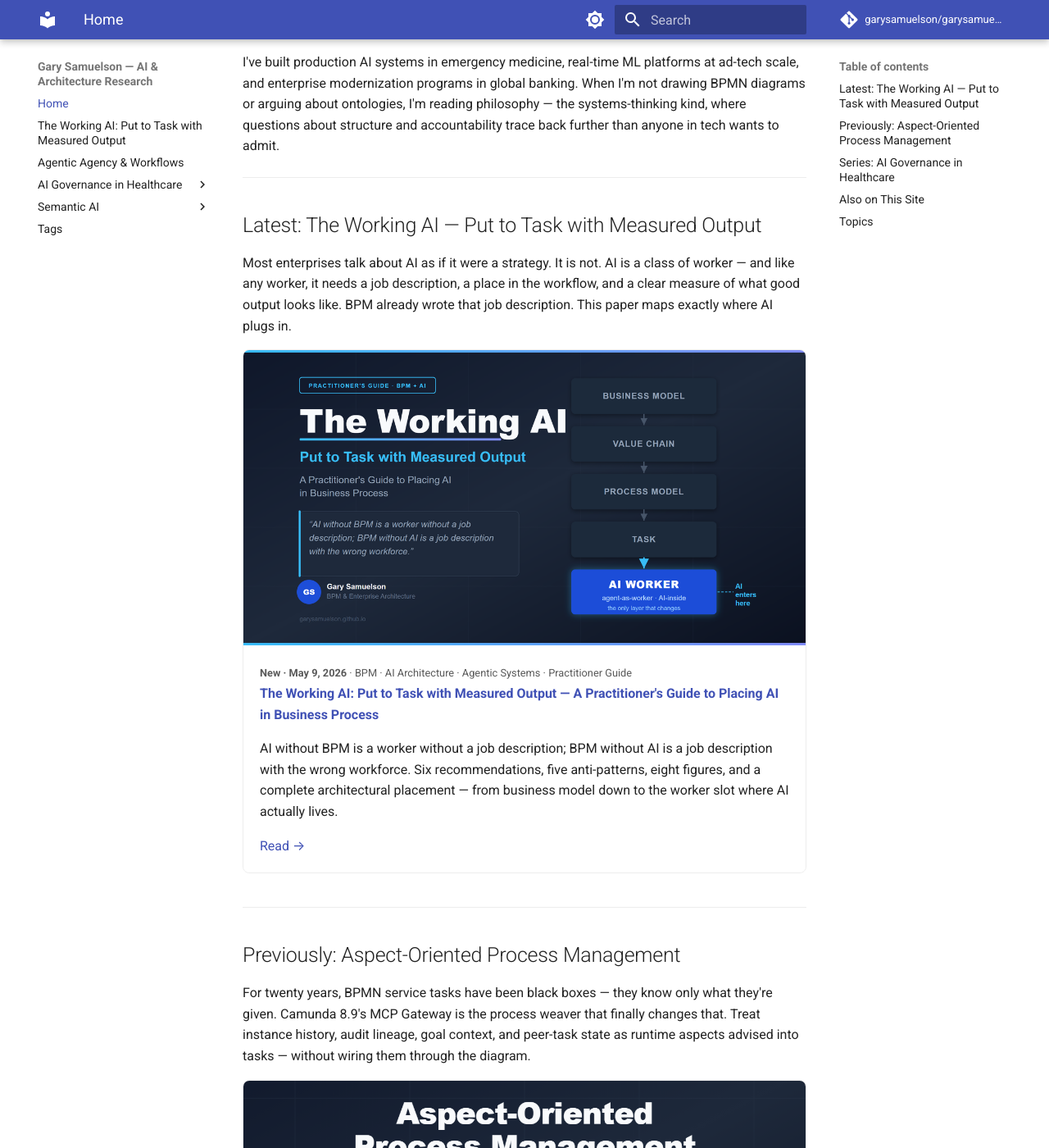
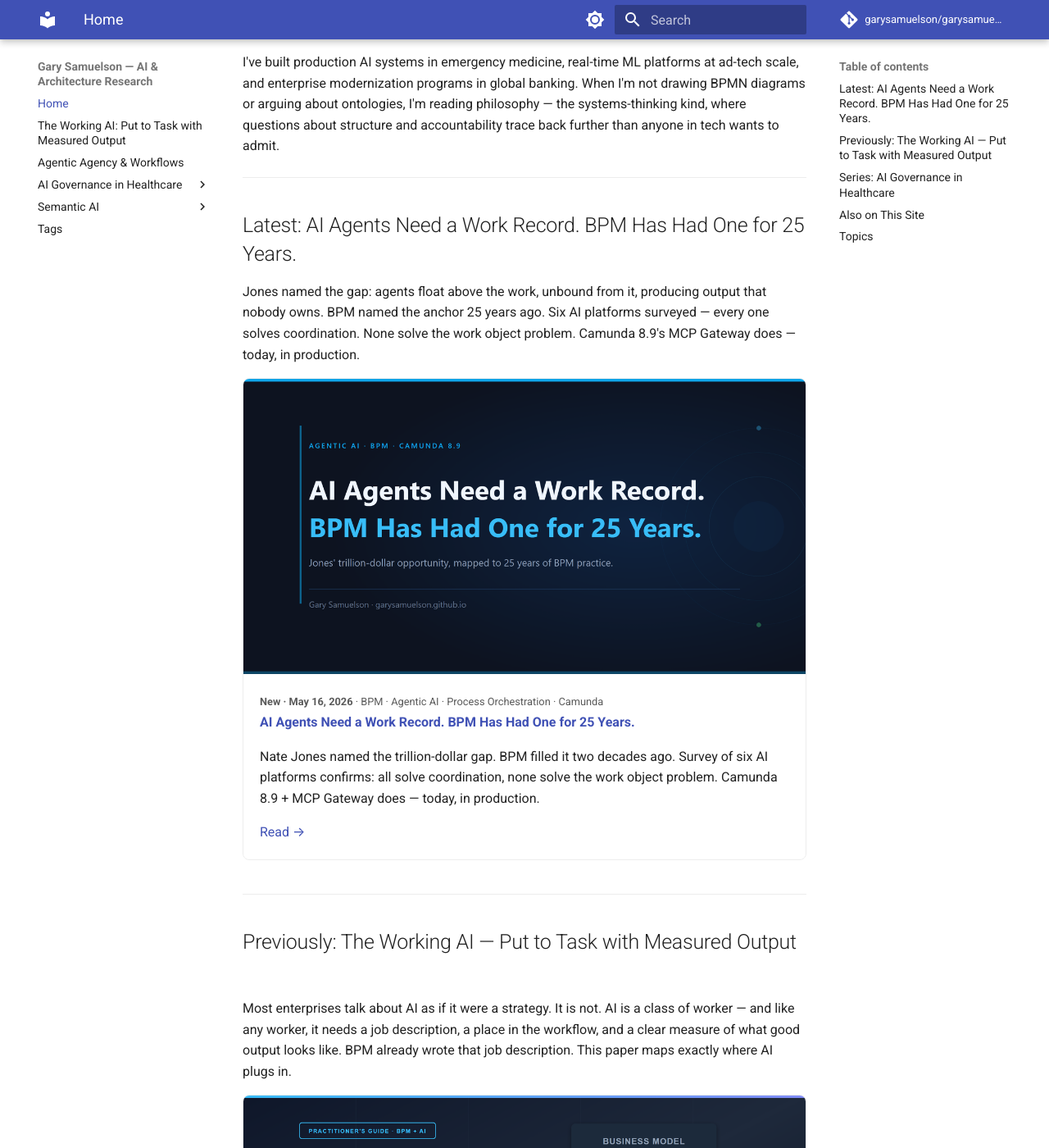
Before and after one commit to garysamuelson/garysamuelson.github.io, an MkDocs documentation site: the page built from docs/index.md, in a window 1280 px wide and 1400 px high, scrolled down 523 px. Shown: the whole window at 82% size. Built offline with MkDocs 1.6.1 and Material for MkDocs 9.7.7, drawn with Linux system fonts in a browser that asks for light colours; comment, search, counter and statistics services are not loaded; some of the changed text lies outside the part shown.

Commit message:
Homepage: feature new post as Latest, demote The Working AI to Previously, merge AOPM into Also on This Site

```diff
--- a/docs/index.md
+++ b/docs/index.md
@@ -10,7 +10,29 @@
 
 ---
 
-## Latest: The Working AI — Put to Task with Measured Output
+## Latest: AI Agents Need a Work Record. BPM Has Had One for 25 Years.
+
+Jones named the gap: agents float above the work, unbound from it, producing output that nobody owns. BPM named the anchor 25 years ago. Six AI platforms surveyed — every one solves coordination. None solve the work object problem. Camunda 8.9's MCP Gateway does — today, in production.
+
+<div style="display:grid; grid-template-columns: repeat(auto-fit, minmax(280px, 1fr)); gap:1.5rem; margin-bottom:2rem;">
+
+<div markdown style="border:1px solid var(--md-default-fg-color--lightest); border-radius:8px; overflow:hidden;">
+<a href="blog/2026/05/16/ai-agents-need-a-work-record-bpm-has-had-one-for-25-years/">
+  <img src="assets/images/work_record_banner_v1.png" alt="AI Agents Need a Work Record. BPM Has Had One for 25 Years." style="width:100%; display:block;" />
+</a>
+<div style="padding:1rem;">
+<small><strong>New · May 16, 2026</strong> · BPM · Agentic AI · Process Orchestration · Camunda</small><br/>
+<strong><a href="blog/2026/05/16/ai-agents-need-a-work-record-bpm-has-had-one-for-25-years/">AI Agents Need a Work Record. BPM Has Had One for 25 Years.</a></strong>
+<p>Nate Jones named the trillion-dollar gap. BPM filled it two decades ago. Survey of six AI platforms confirms: all solve coordination, none solve the work object problem. Camunda 8.9 + MCP Gateway does — today, in production.</p>
+<a href="blog/2026/05/16/ai-agents-need-a-work-record-bpm-has-had-one-for-25-years/">Read →</a>
+</div>
+</div>
+
+</div>
+
+---
+
+## Previously: The Working AI — Put to Task with Measured Output
 
 Most enterprises talk about AI as if it were a strategy. It is not. AI is a class of worker — and like any worker, it needs a job description, a place in the workflow, and a clear measure of what good output looks like. BPM already wrote that job description. This paper maps exactly where AI plugs in.
 
@@ -25,28 +47,6 @@
 <strong><a href="agentic/working-ai-put-to-task/">The Working AI: Put to Task with Measured Output — A Practitioner's Guide to Placing AI in Business Process</a></strong>
 <p>AI without BPM is a worker without a job description; BPM without AI is a job description with the wrong workforce. Six recommendations, five anti-patterns, eight figures, and a complete architectural placement — from business model down to the worker slot where AI actually lives.</p>
 <a href="agentic/working-ai-put-to-task/">Read →</a>
-</div>
-</div>
-
-</div>
-
----
-
-## Previously: Aspect-Oriented Process Management
-
-For twenty years, BPMN service tasks have been black boxes — they know only what they're given. Camunda 8.9's MCP Gateway is the process weaver that finally changes that. Treat instance history, audit lineage, goal context, and peer-task state as runtime aspects advised into tasks — without wiring them through the diagram.
-
-<div style="display:grid; grid-template-columns: repeat(auto-fit, minmax(280px, 1fr)); gap:1.5rem; margin-bottom:2rem;">
-
-<div markdown style="border:1px solid var(--md-default-fg-color--lightest); border-radius:8px; overflow:hidden;">
-<a href="semantic-ai/aspect-oriented-process-management/">
-  <img src="assets/aopm_social_s8_v2.png" alt="Aspect-Oriented Process Management" style="width:100%; display:block;" />
-</a>
-<div style="padding:1rem;">
-<small><strong>April 25, 2026</strong> · Semantic AI · Camunda 8.9 · MCP · Agentic Systems</small><br/>
-<strong><a href="semantic-ai/aspect-oriented-process-management/">Aspect-Oriented Process Management: Beyond the Serial Controller to MCP-Enabled Swarms</a></strong>
-<p>The same move AOP made for object-oriented code, applied at the process layer. Instance history, goal context, peer-task state, preference weights, and policy versions as aspects — advised into running tasks through the MCP Gateway, without modeler-authored wiring.</p>
-<a href="semantic-ai/aspect-oriented-process-management/">Read →</a>
 </div>
 </div>
 
@@ -128,6 +128,18 @@
 </div>
 </div>
 
+<div markdown style="border:1px solid var(--md-default-fg-color--lightest); border-radius:8px; overflow:hidden;">
+<a href="semantic-ai/aspect-oriented-process-management/">
+  <img src="assets/aopm_social_s8_v2.png" alt="Aspect-Oriented Process Management" style="width:100%; display:block;" />
+</a>
+<div style="padding:1rem;">
+<strong><a href="semantic-ai/aspect-oriented-process-management/">Aspect-Oriented Process Management: Beyond the Serial Controller to MCP-Enabled Swarms</a></strong><br/>
+<small>April 25, 2026 · Semantic AI · Camunda 8.9 · MCP · Agentic Systems</small>
+<p>The same move AOP made for object-oriented code, applied at the process layer. Instance history, goal context, peer-task state, preference weights, and policy versions as aspects — advised into running tasks through the MCP Gateway, without modeler-authored wiring.</p>
+<a href="semantic-ai/aspect-oriented-process-management/">Read →</a>
+</div>
+</div>
+
 </div>
 
 ---
```
